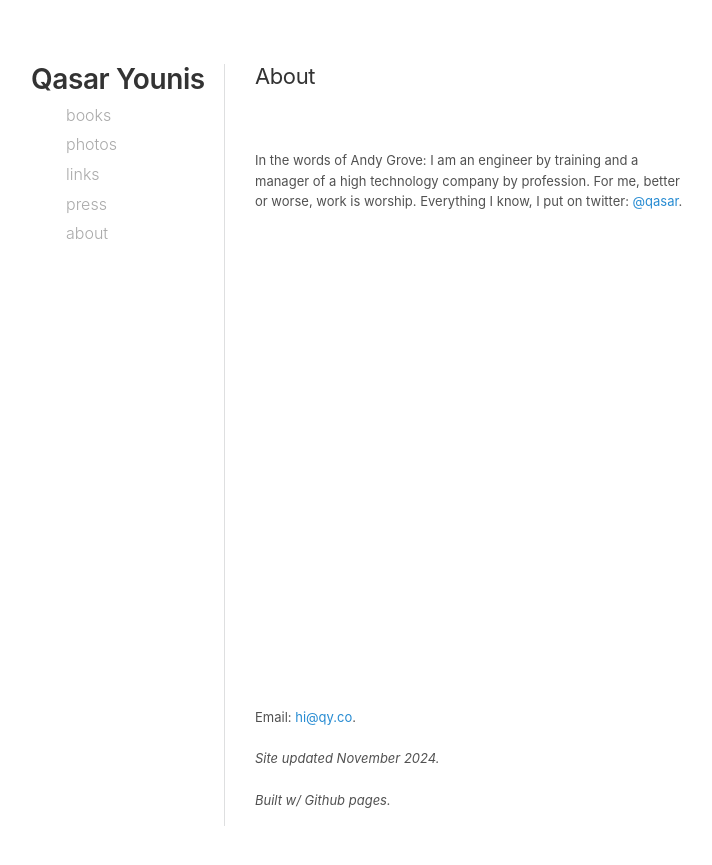
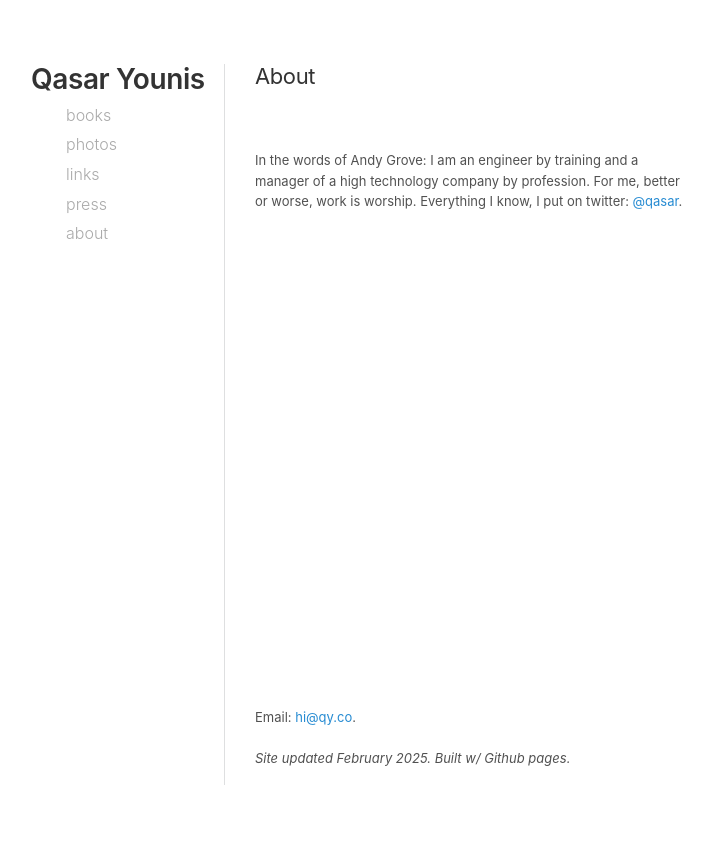
Before and after one commit to qasar/qasar.github.io, a Jekyll site: the page built from about.md, in a window 1280 px wide. Shown: the top 865 px of the page, without its empty margins (35-747 px from the left). Built offline with Jekyll 4.4.1, drawn with Linux system fonts in a browser that asks for light colours.

Commit message:
about.md

```diff
--- a/about.md
+++ b/about.md
@@ -33,6 +33,5 @@
 
 Email: <a href="mailto:hi@qy.co" target="_blank">hi@qy.co</a>.
 <br>
-<br> <i> Site updated November 2024. </i>
+<br> <i> Site updated February 2025. Built w/ Github pages. </i>
 <br>
-<br> <i> Built w/ Github pages. </i>
```
